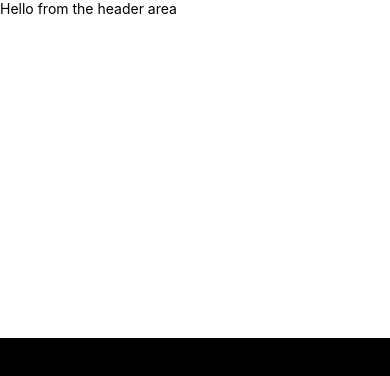
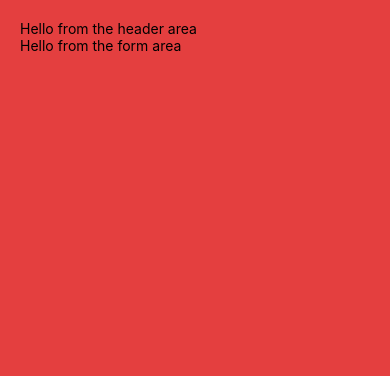
Before and after one commit to devsuoa/workshop-three-2019, a React Native app: screen / in a window 390 px wide. Shown: the top 376 px of the page. Built offline with nearby package versions, Linux system fonts and the light colour scheme.

Commit message:
add styles

```diff
--- a/screens/LoginScreen.js
+++ b/screens/LoginScreen.js
@@ -1,14 +1,15 @@
 import React from "react";
 import { View, Text } from "react-native";
+import styles from "./LoginScreen.styles";
 
 export class LoginScreen extends React.Component {
     render() {
         return (
-            <View style={{flex: 1, backgroundColor: "blue"}}>
-                <View style={{backgroundColor: "white", flex: 2}}>
+            <View style={styles.loginContainer}>
+                <View>
                     <Text>Hello from the header area </Text>
                 </View>
-                <View style={{backgroundColor: "black", flex: 3}}>
+                <View>
                     <Text>Hello from the form area </Text>
                 </View>
 
--- a/screens/LoginScreen.styles.js
+++ b/screens/LoginScreen.styles.js
@@ -0,0 +1,9 @@
+import { StyleSheet } from "react-native";
+
+export default StyleSheet.create({
+    loginContainer: {
+        flex: 1,
+        backgroundColor: "#E43F3F",
+        padding: 20
+    }
+})
```
